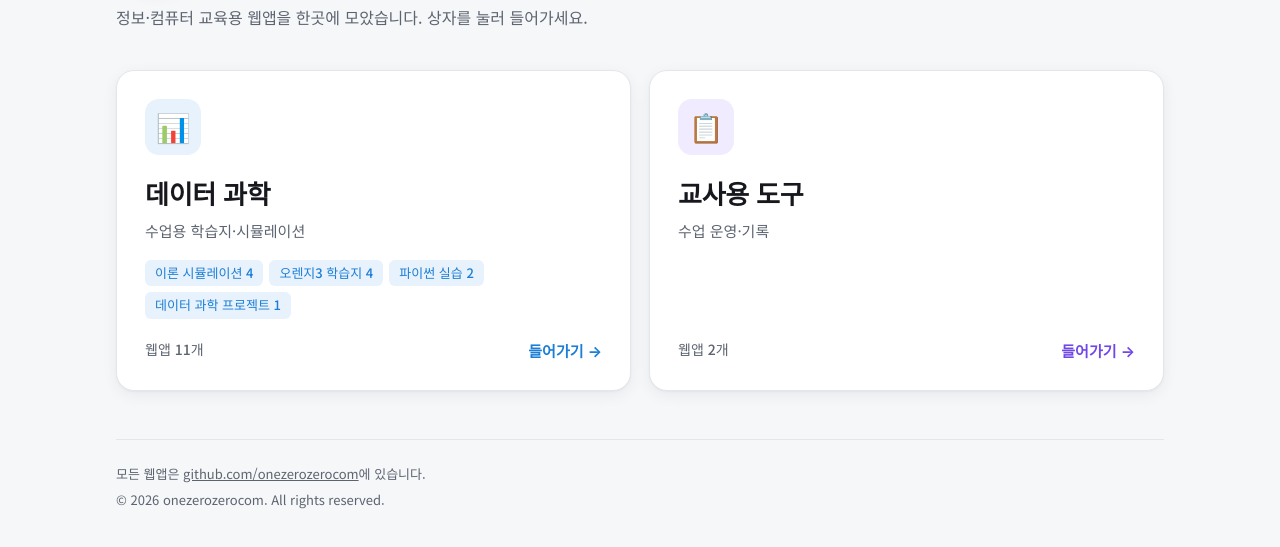
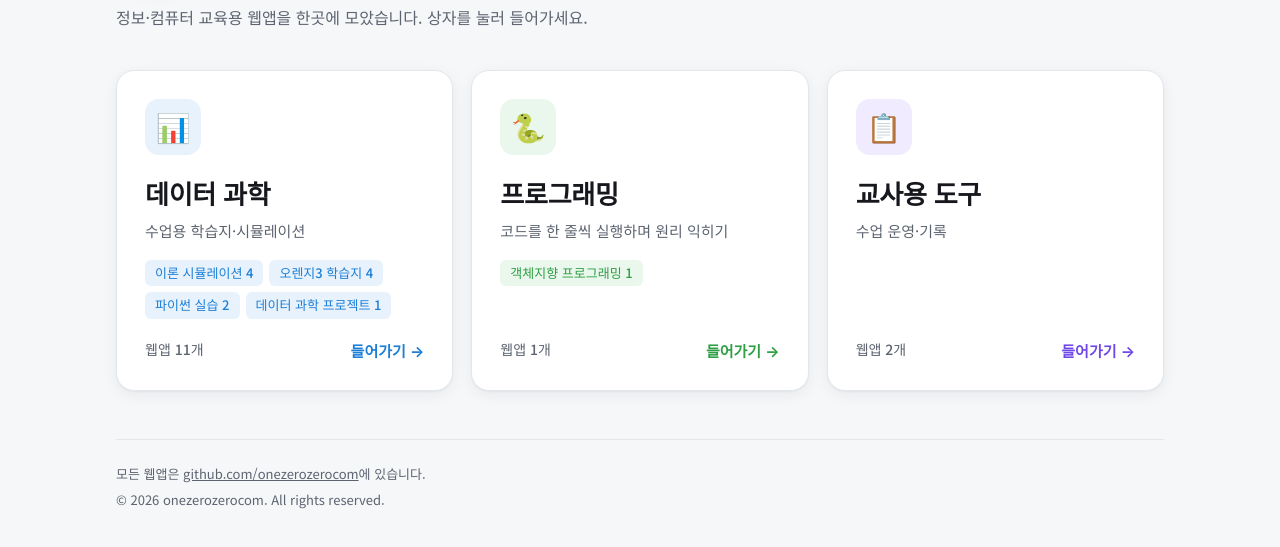
Before and after one commit to onezerozerocom/onezerozerocom.github.io, a plain HTML site: page index.html in a window 1280 px wide. Shown: the part 149-696 px from the top of the page. Drawn offline with Linux system fonts and the light colour scheme.

Commit message:
프로그래밍 교과 추가: 펫 키우기로 배우는 객체

```diff
--- a/index.html
+++ b/index.html
@@ -135,6 +135,7 @@
   }
   .tile:hover, .tile:focus-visible { transform: translateY(-3px); border-color: var(--c); outline: none; }
   .tile.violet { --c: var(--violet); --cb: var(--violet-bg); }
+  .tile.green  { --c: var(--green);  --cb: var(--green-bg); }
   .tile .icon { width: 56px; height: 56px; font-size: 28px; border-radius: 14px; margin-bottom: 18px; }
   .tile h2 { font-size: 26px; font-weight: 900; margin: 0 0 6px; letter-spacing: -.01em; }
   .tile p { color: var(--muted); font-size: 15px; margin: 0 0 18px; }
@@ -180,7 +181,7 @@
       <a class="back" href="#">← 처음으로</a>
       <div id="list"></div>
       <div class="toolbar">
-        <input class="search" id="q" type="search" placeholder="이 안에서 찾기 (예: 회귀, 군집, 지진)" aria-label="웹앱 검색">
+        <input class="search" id="q" type="search" placeholder="이 안에서 찾기 (예: 회귀, 군집, 객체)" aria-label="웹앱 검색">
       </div>
       <div id="sections"></div>
       <p class="empty" id="empty" hidden>찾는 웹앱이 없습니다.</p>
@@ -201,6 +202,7 @@ const REPO = "https://github.com/onezerozerocom/";
 // 큰 그룹 → 작은 분류(SECTIONS) → 웹앱(APPS)
 const GROUPS = [
   { key: "ds",      title: "데이터 과학", note: "수업용 학습지·시뮬레이션", icon: "📊", color: "blue" },
+  { key: "prog",    title: "프로그래밍", note: "코드를 한 줄씩 실행하며 원리 익히기", icon: "🐍", color: "green" },
   { key: "teacher", title: "교사용 도구", note: "수업 운영·기록", icon: "📋", color: "violet" },
 ];
 
@@ -209,6 +211,7 @@ const SECTIONS = [
   { group: "ds",      key: "orange",  title: "오렌지3 학습지", note: "실제 데이터로 분석해 보기", color: "orange" },
   { group: "ds",      key: "python",  title: "파이썬 실습",     note: "코드로 데이터 다루기", color: "green" },
   { group: "ds",      key: "project", title: "데이터 과학 프로젝트", note: "주제를 정해 처음부터 끝까지", color: "blue" },
+  { group: "prog",    key: "oop",     title: "객체지향 프로그래밍", note: "클래스·객체·메서드·상속", color: "green" },
   { group: "teacher", key: "teacher", title: null,             note: "",                      color: "violet" },
 ];
 
@@ -253,6 +256,10 @@ const APPS = [
     title: "펭귄(penguins) 데이터 전처리",
     desc: "펭귄 데이터로 데이터 전처리 과정을 파이썬 코드로 직접 실습합니다.",
     tags: ["파이썬", "전처리"] },
+  { sec: "oop", repo: "python-oop-pet", icon: "🐣",
+    title: "펫 키우기로 배우는 객체",
+    desc: "펫 설계도(클래스)를 만들고 펫(객체)을 키우며 속성, 메서드, self, 상속을 익힙니다. 말풍선을 따라 빈칸을 채우면 게임기 화면에서 펫이 바뀝니다.",
+    tags: ["파이썬", "클래스", "객체", "상속"] },
   // url: GitHub Pages가 아닌 곳(Vercel 등)에 배포한 웹앱 주소
   { sec: "project", repo: "ds-project-sdgs", url: "https://ds-project-sdgs.vercel.app/", icon: "🌍",
     title: "SDGs 데이터 과학 프로젝트 노트",
```
